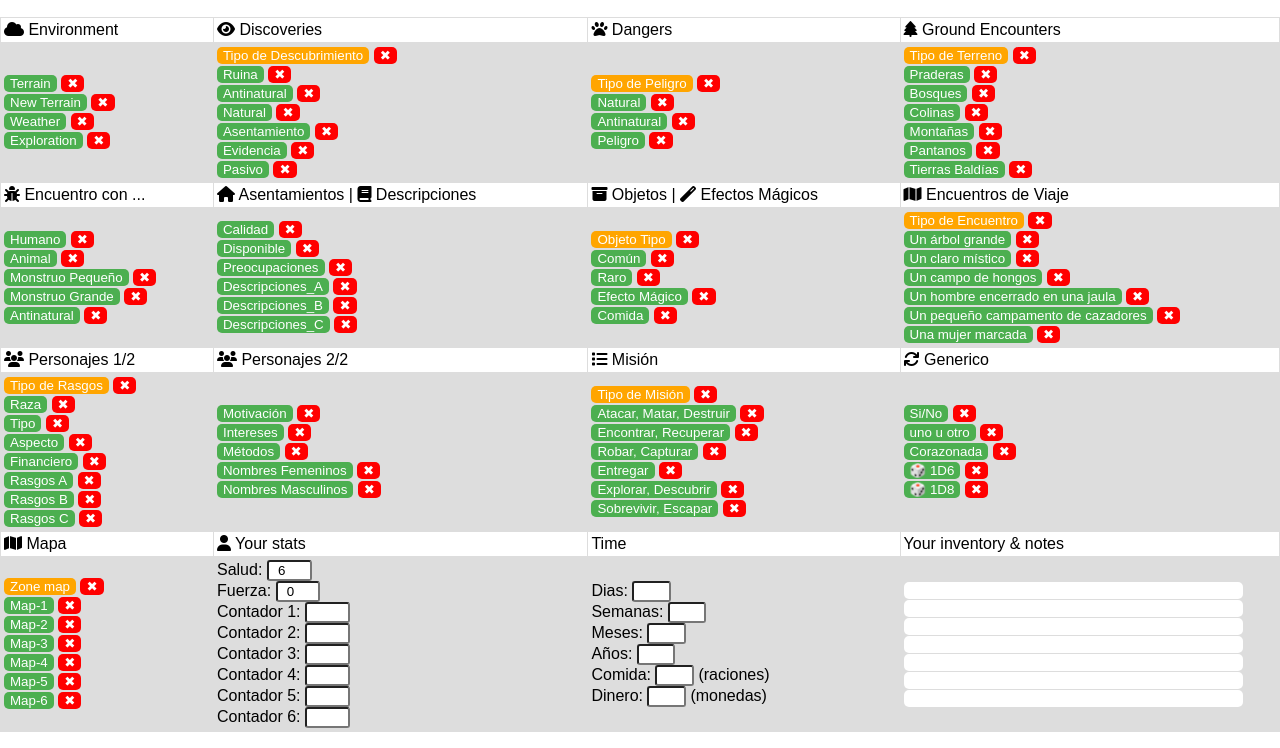
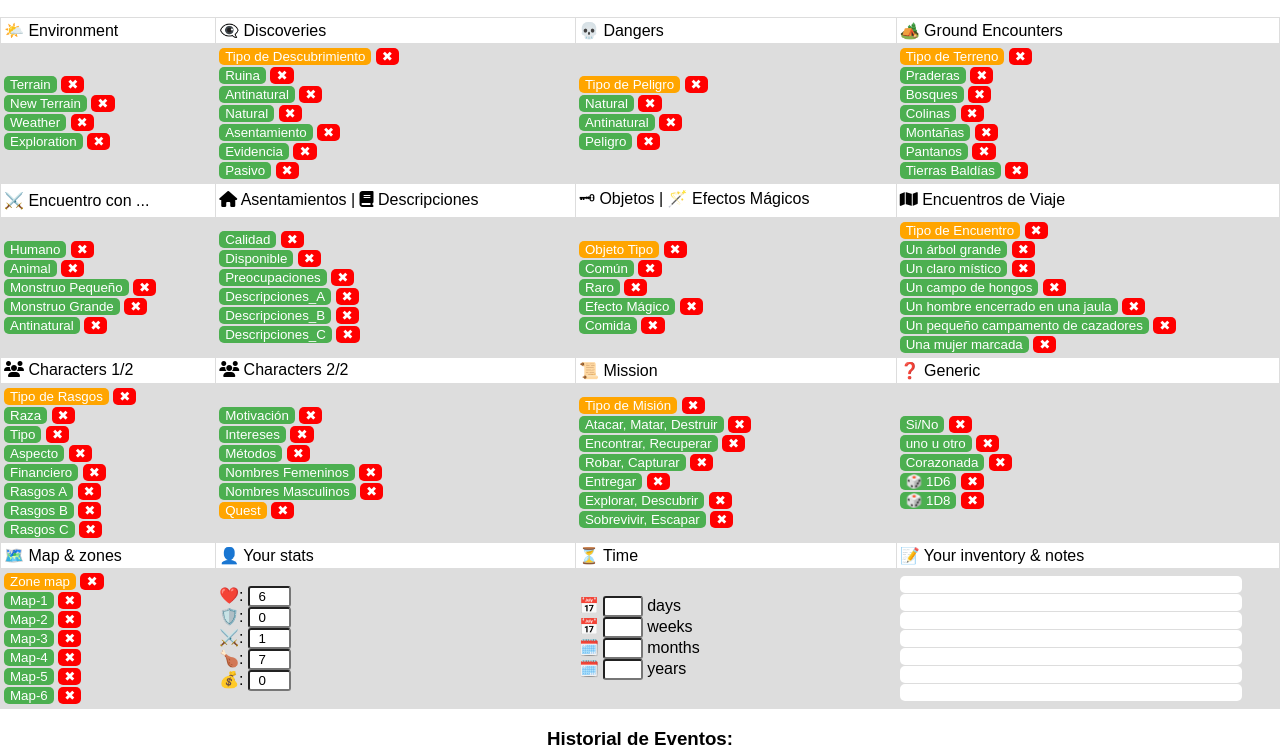
Before and after one commit to jpradoar/rpg-oracle, a plain HTML site: page index.html in a window 1280 px wide. Shown: the part 51-799 px from the top of the page. Drawn offline with Linux system fonts and the light colour scheme.

Commit message:
New format index.html

```diff
--- a/index.html
+++ b/index.html
@@ -151,10 +151,10 @@ I'll create next version but with best practices.
 
 <table>
   <tr>
-    <td><i class="fa fa-cloud" ></i> Environment</td>
-    <td><i class="fa fa-eye"></i> Discoveries</td>
-    <td><i class="fa fa-paw"></i> Dangers</td>
-    <td><i class="fa fa-tree"></i> Ground Encounters</td>
+    <td>🌤️ Environment</td>
+    <td>👁️‍🗨️ Discoveries</td>
+    <td>💀 Dangers</td>
+    <td>🏕️ Ground Encounters</td>
   </tr>
   <tr>
     <td>
@@ -242,9 +242,9 @@ I'll create next version but with best practices.
   </tr>
 <!-- RENGLON 02 -->
   <tr>
-    <td><i class="fa fa-bug"></i> Encuentro con ...</td>
+    <td>⚔️ Encuentro con ...</td>
     <td><i class="fa fa-home"></i> Asentamientos | <i class="fa fa-book"></i> Descripciones</td>
-    <td><i class="fa fa-archive"></i> Objetos | <i class="fa fa-magic"></i> Efectos Mágicos</td>
+    <td>🗝 Objetos | 🪄 Efectos Mágicos</td>
     <td><i class="fa fa-map"></i> Encuentros de Viaje</td>
   </tr>
   <tr>
@@ -341,10 +341,10 @@ I'll create next version but with best practices.
 
   </tr>
   <tr>
-    <td><i class="fa fa-users"></i> Personajes 1/2</td>
-    <td><i class="fa fa-users"></i> Personajes 2/2</td>
-    <td><i class="fa fa-list"></i> Misión</td>
-    <td><i class="fa fa-refresh"></i> Generico</td>
+    <td><i class="fa fa-users"></i> Characters 1/2</td>
+    <td><i class="fa fa-users"></i> Characters 2/2</td>
+    <td>📜 Mission</td>
+    <td>❓ Generic</td>
   </tr>
   <tr>
     <td>
@@ -391,6 +391,9 @@ I'll create next version but with best practices.
     <button class="button" onclick="generateResult('Character_Mname')">Nombres Masculinos</button>
     <button class="clearButton" onclick="clearResult('Character_Mname')">✖</button>
     <div id="Character_MnameResult" class="result"></div>
+    <button class="button button2" onclick="generateResult('Character_Quest')">Quest</button>
+    <button class="clearButton" onclick="clearResult('Character_Quest')">✖</button>
+    <div id="Character_QuestResult" class="result"></div>
     <!--
     <button class="button" onclick="generateResult('Character_Settlements_Suffix')">Sufijo de Asentamiento</button>
     <button class="clearButton" onclick="clearResult('Character_Settlements_Suffix')">✖</button>
@@ -456,10 +459,10 @@ I'll create next version but with best practices.
 
   </tr>
   <tr>
-    <td><i class="fa fa-map"></i> Mapa</td>
-    <td><i class="fa fa-user"></i> Your stats</td>
-   <td>Time</td>
-    <td>Your inventory & notes</td>
+    <td>🗺️ Map & zones</td>
+    <td>👤 Your stats</td>
+    <td>⏳ Time</td>
+    <td>📝 Your inventory & notes</td>
   </tr>
   <tr>
     <td>
@@ -486,26 +489,28 @@ I'll create next version but with best practices.
       <div id="Mapa-6Result" class="result"></div>
     </td>
     <td>
-      Salud:   <input type="number"  class="inputStats inputNumber" min="0" max="6" value="6"><br>
-      Fuerza: <input type="number"  class="inputStats inputNumber" min="0" max="6" value="0"><br>
+      ❤️: <input type="number"  class="inputStats inputNumber" min="0" max="6" value="6"><br>
+      🛡️: <input type="number"  class="inputStats inputNumber" min="0" max="6" value="0"><br>
+      ⚔️: <input type="number"  class="inputStats inputNumber" min="0" max="6" value="1"><br>
+      🍗: <input type="number" class="inputNumber" min="0" max="20" value="7"><br>
+      💰: <input type="number" class="inputNumber" min="0" max="1000000" value="0"><br>
+<!--
       Contador 1: <input type="number"  class="inputStats inputNumber"><br>
       Contador 2: <input type="number"  class="inputStats inputNumber"><br>
       Contador 3: <input type="number"  class="inputStats inputNumber"><br>
       Contador 4: <input type="number"  class="inputStats inputNumber"><br>
       Contador 5: <input type="number"  class="inputStats inputNumber"><br>
       Contador 6: <input type="number"  class="inputStats inputNumber"><br>
-
+-->
     </td>
     <td>
-        Dias:     <input type="number"  class="inputNumber" min="0" max="7"> <br>
-        Semanas:  <input type="number" class="inputNumber" min="0" max="4"> <br>
-        Meses:    <input type="number" class="inputNumber" min="0" max="12"> <br>
-        Años:     <input type="number" class="inputNumber" min="0" max="100"> <br>
-        Comida:   <input type="number" class="inputNumber" min="0" max="31"> (raciones)<br>
-        Dinero:   <input type="number" class="inputNumber" min="0" max="999999"> (monedas)
+        📅 <input type="number"  class="inputNumber" min="0" max="7"> days<br>
+        📅 <input type="number" class="inputNumber" min="0" max="4"> weeks<br>
+        🗓️ <input type="number" class="inputNumber" min="0" max="12"> months<br>
+        🗓️ <input type="number" class="inputNumber" min="0" max="100"> years<br>
     </td>
     <td>
-    <input type="text" class="inputs " ><br>
+    <input type="text" class="inputs"><br>
     <input type="text" class="inputs"><br>
     <input type="text" class="inputs"><br>
     <input type="text" class="inputs"><br>
@@ -946,8 +951,16 @@ You start in Nixi
               "5. Richard",
               "6. Rildor",
               ],
+          'Character_Quest': [
+              "1. Quest 1",
+              "2. Quest 2",
+              "3. Quest 3",
+              "4. Quest 4",
+              "5. Quest 5",
+              "6. Quest 6",
+              ],
               'Character_FM': [
-              "1. Masculino",
+              "1. Femenino",
               "2. Masculino"
               ],
               'Character_Settlements_Suffix': [
```
